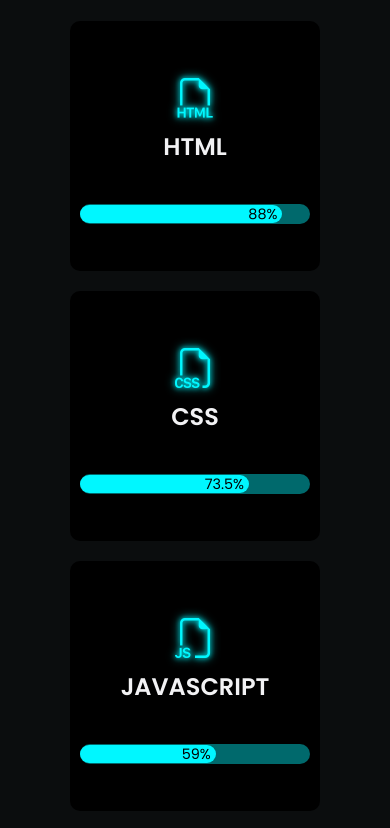
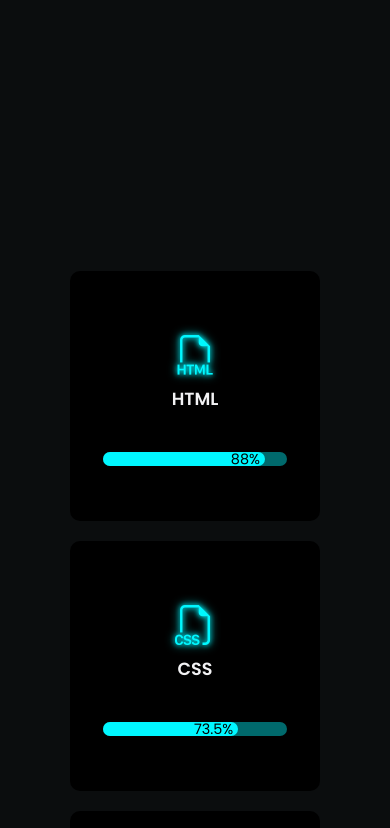
Before and after one commit to juvencio009/penga, a plain HTML site: page index.html in a window 390 px wide. Shown: the part 2600-3428 px from the top of the page. Drawn offline with nearby package versions, Linux system fonts and the light colour scheme; files whose address does not match are found by name.

Commit message:
skills melhorados

```diff
--- a/assets/css/responsiva.css
+++ b/assets/css/responsiva.css
@@ -277,7 +277,6 @@
     .cookie-banner p{
         font-size: 1.05rem;
     }
-
 }
 
 /* ======================= Mobile =============== */
@@ -321,7 +320,7 @@
    .slide h2{font-size: 1.4rem;}
     .slide p{font-size: 0.9rem};
     .slide a.btn-sobre{font-size: 0.6rem !important; padding: 2px 5px;}
-    form{max-width: 280px;}
+    form{max-width: 260px;}
       form .containerdev .cont{
         width: 100%;
         height: 60px;}
@@ -333,7 +332,22 @@
     form h2{font-size: 1.2em;}
          .containerdev .cont input,textarea,form button{font-size: 0.95rem;}
         #logo{font-size: 1.6em;}
+    .containerSkills{
+        margin-top: 150px;
+    }
+    .content-percent{
+        height: 14px;
+        width: 80%;
+        margin-left: 10%;
+    }
+    .percent{
+        height: 14px;
+        width: 80%;
+    }
 
+    .skill h2{
+        font-size: 1.1rem;
+    }
 }
 @media (max-width:360px) {
     .containerSkills{
```
